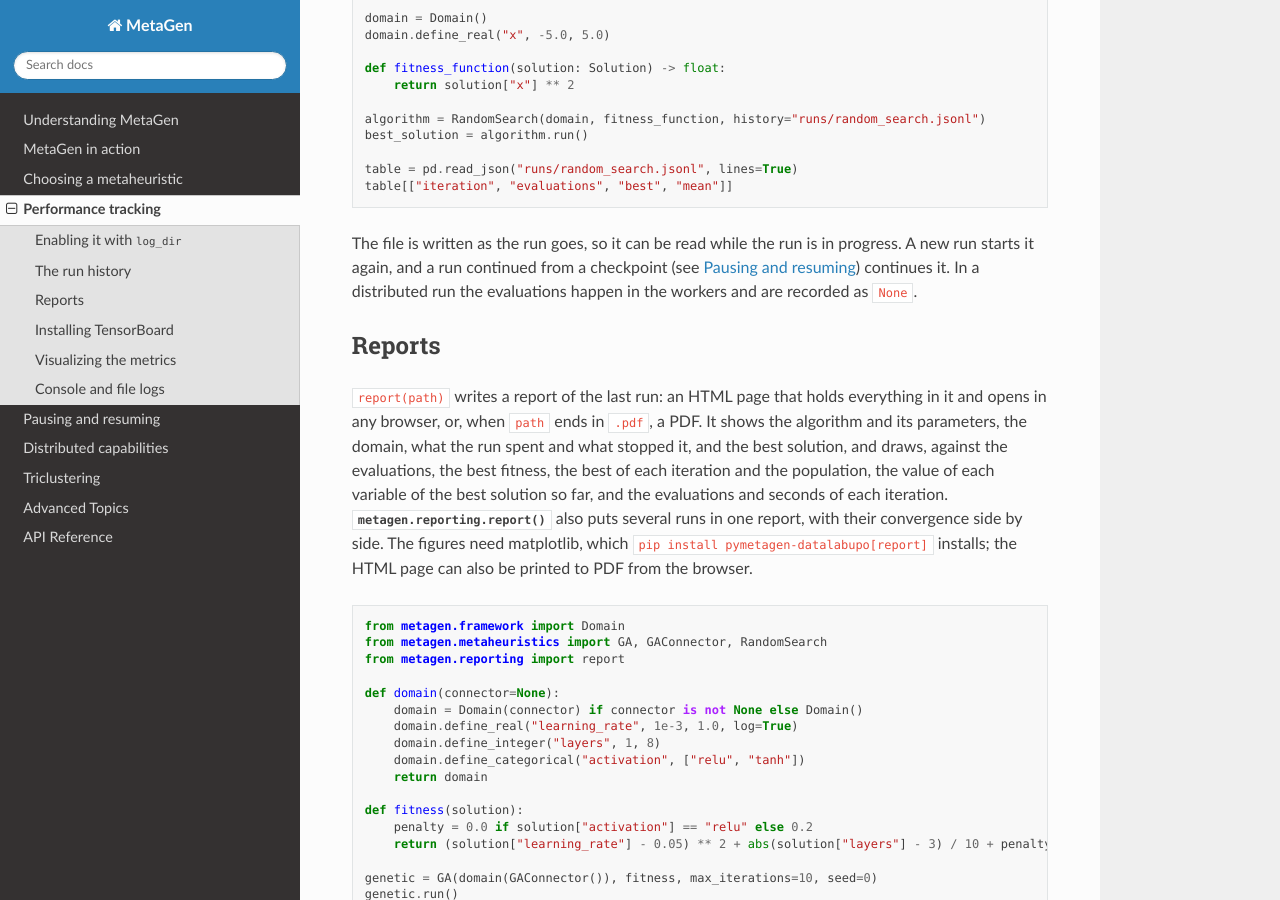
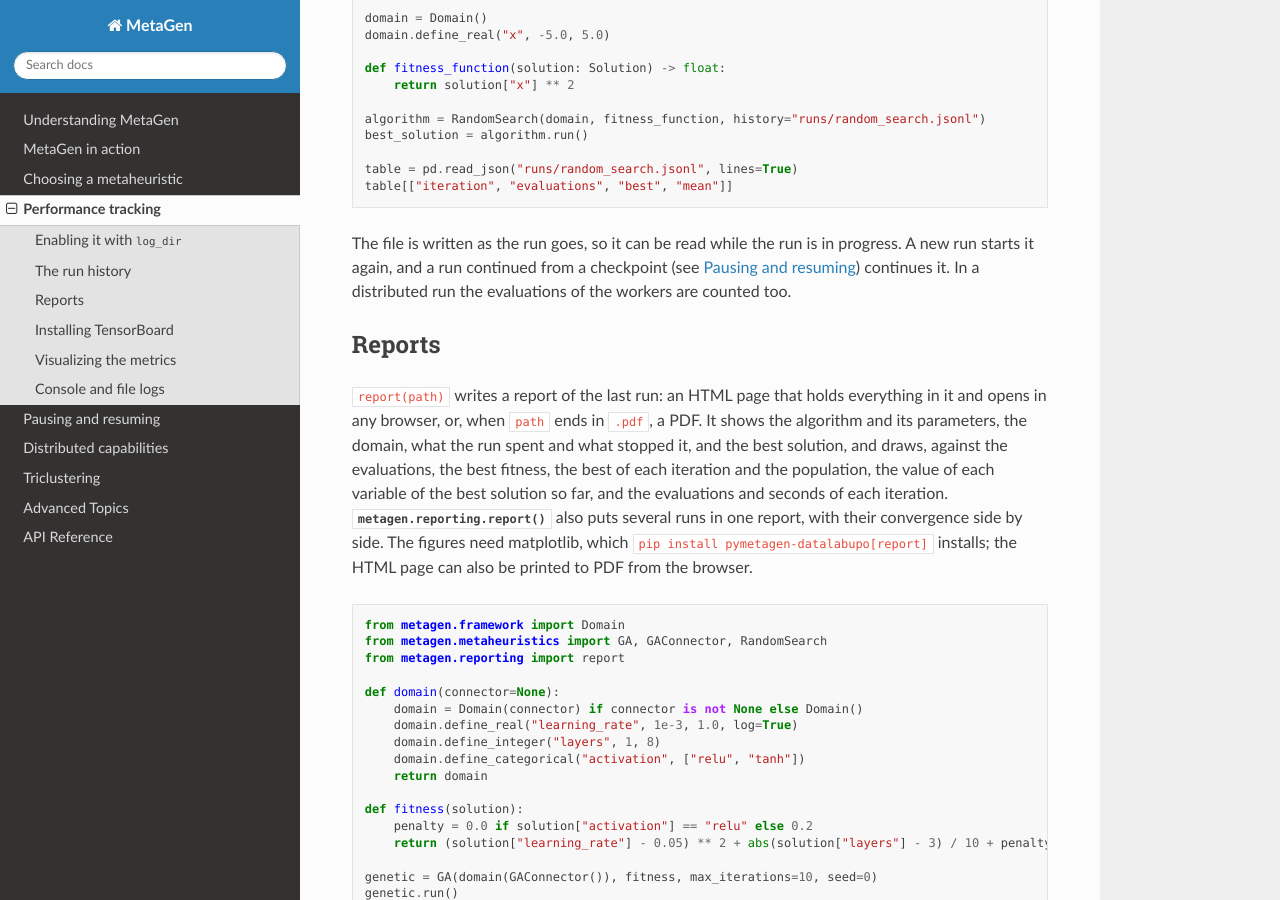
Before and after one commit to Data-Science-Big-Data-Research-Lab/MetaGen, a Sphinx documentation site: the page built from docs/source/performance_tracking/index.rst, in a window 1280 px wide and 900 px high, scrolled down 990 px. Built offline with Sphinx 7.4.7 and the Read the Docs theme 3.1.0, drawn with Linux system fonts in a browser that asks for light colours.

Commit message:
docs(tracking): the history of a distributed run counts the evaluations of the workers

```diff
--- a/docs/source/performance_tracking/index.rst
+++ b/docs/source/performance_tracking/index.rst
@@ -50,7 +50,7 @@ Every metaheuristic also keeps a record of each iteration in its ``history`` att
     table = pd.read_json("runs/random_search.jsonl", lines=True)
     table[["iteration", "evaluations", "best", "mean"]]
 
-The file is written as the run goes, so it can be read while the run is in progress. A new run starts it again, and a run continued from a checkpoint (see :doc:`../pausing_and_resuming/index`) continues it. In a distributed run the evaluations happen in the workers and are recorded as ``None``.
+The file is written as the run goes, so it can be read while the run is in progress. A new run starts it again, and a run continued from a checkpoint (see :doc:`../pausing_and_resuming/index`) continues it. In a distributed run the evaluations of the workers are counted too.
 
 Reports
 -------
```
